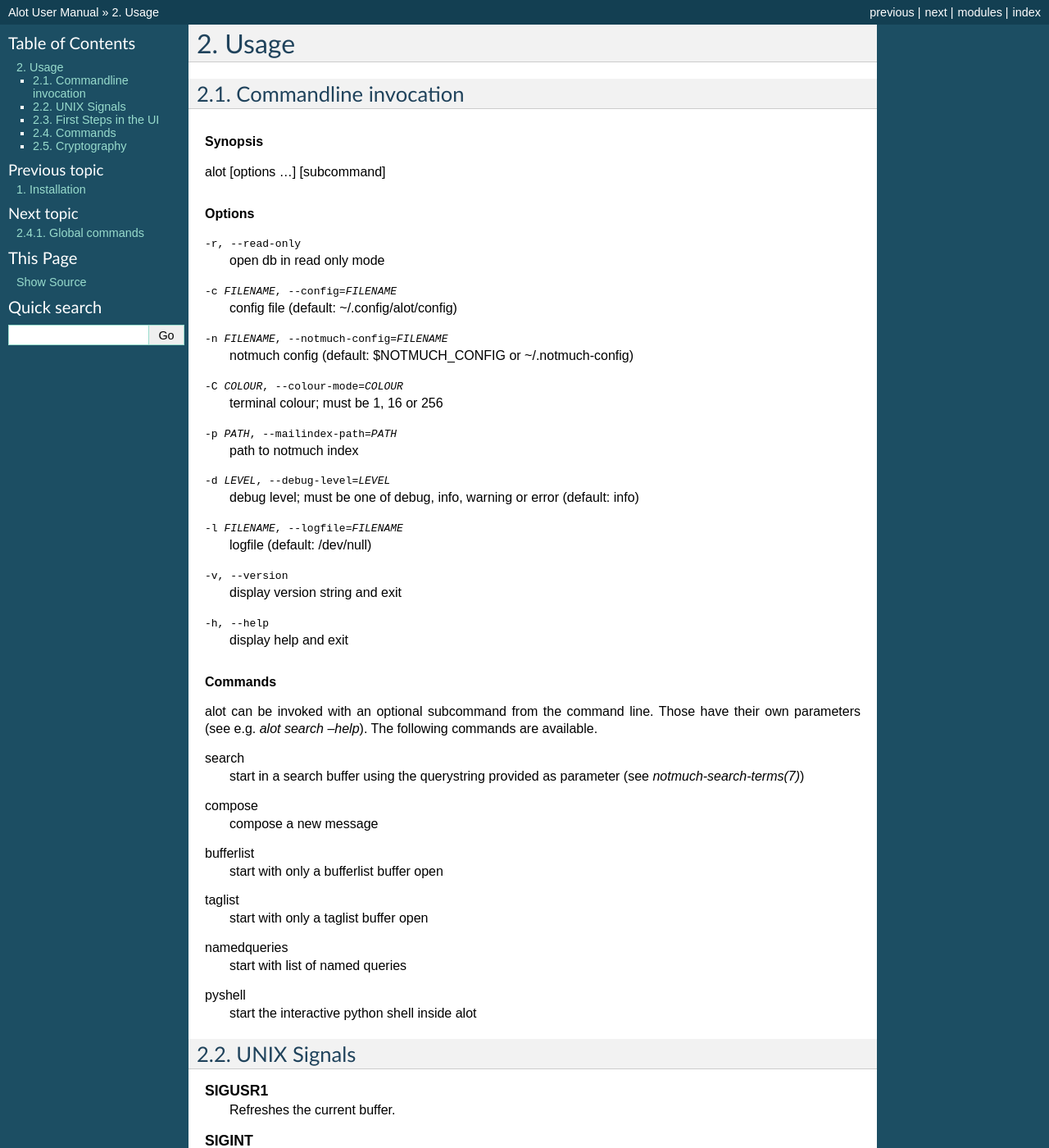
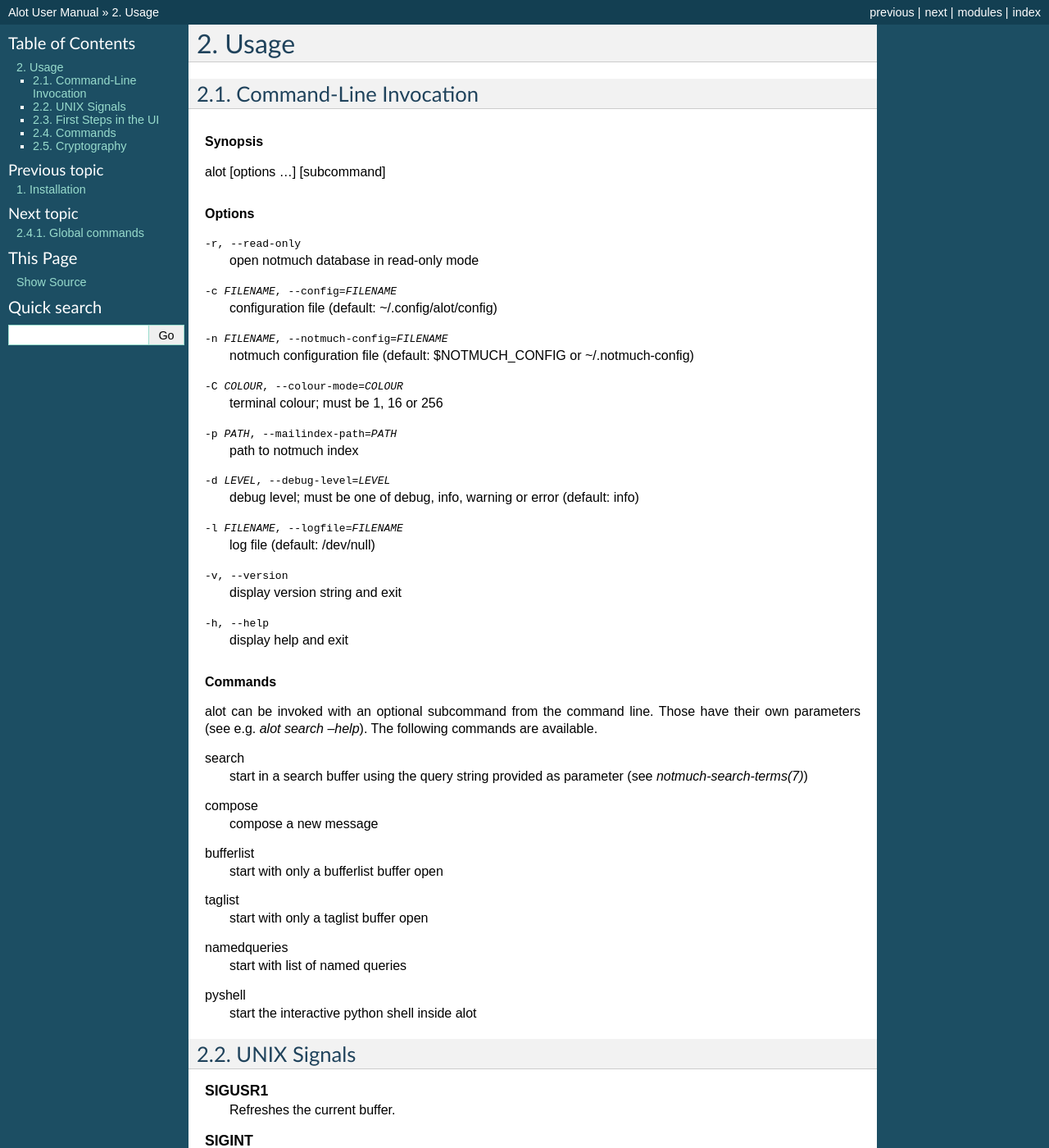
Before and after one commit to pazz/alot, a Sphinx documentation site: the page built from docs/source/usage/index.rst, in a window 1280 px wide and 1400 px high. Shown: the whole window at 82% size. Built offline with Sphinx 7.4.7, drawn with Linux system fonts in a browser that asks for light colours.

Commit message:
Avoid abbreviations in documentation

```diff
--- a/docs/source/configuration/config_options.rst
+++ b/docs/source/configuration/config_options.rst
@@ -1,7 +1,7 @@
 .. _config.options:
 
-Config options
-==============
+Configuration Options
+=====================
 
 The following lists all available config options with their type and default values.
 The type of an option is used to validate a given value. For instance,
--- a/docs/source/usage/cli_commands.rst
+++ b/docs/source/usage/cli_commands.rst
@@ -1,5 +1,5 @@
 search
-    start in a search buffer using the querystring provided as
+    start in a search buffer using the query string provided as
     parameter (see :manpage:`notmuch-search-terms(7)`)
 
 compose
--- a/docs/source/usage/cli_options.rst
+++ b/docs/source/usage/cli_options.rst
@@ -1,8 +1,9 @@
--r, --read-only  open db in read only mode
+-r, --read-only  open notmuch database in read-only mode
 -c FILENAME, --config=FILENAME
-                 config file (default: ~/.config/alot/config)
+                 configuration file (default: ~/.config/alot/config)
 -n FILENAME, --notmuch-config=FILENAME
-                 notmuch config (default: $NOTMUCH_CONFIG or ~/.notmuch-config)
+                 notmuch configuration file (default: $NOTMUCH_CONFIG
+                 or ~/.notmuch-config)
 -C COLOUR, --colour-mode=COLOUR
                  terminal colour; must be 1, 16 or 256
 -p PATH, --mailindex-path=PATH
@@ -11,6 +12,6 @@
                  debug level; must be one of debug, info, warning or error
                  (default: info)
 -l FILENAME, --logfile=FILENAME
-                 logfile (default: /dev/null)
+                 log file (default: /dev/null)
 -v, --version    display version string and exit
 -h, --help       display help and exit
--- a/docs/source/usage/index.rst
+++ b/docs/source/usage/index.rst
@@ -2,8 +2,8 @@
 Usage
 *****
 
-Commandline invocation
-======================
+Command-Line Invocation
+=======================
 .. rubric:: Synopsis
 .. include:: synopsis.rst
 
```
Also changed, not shown: 1 other file.
